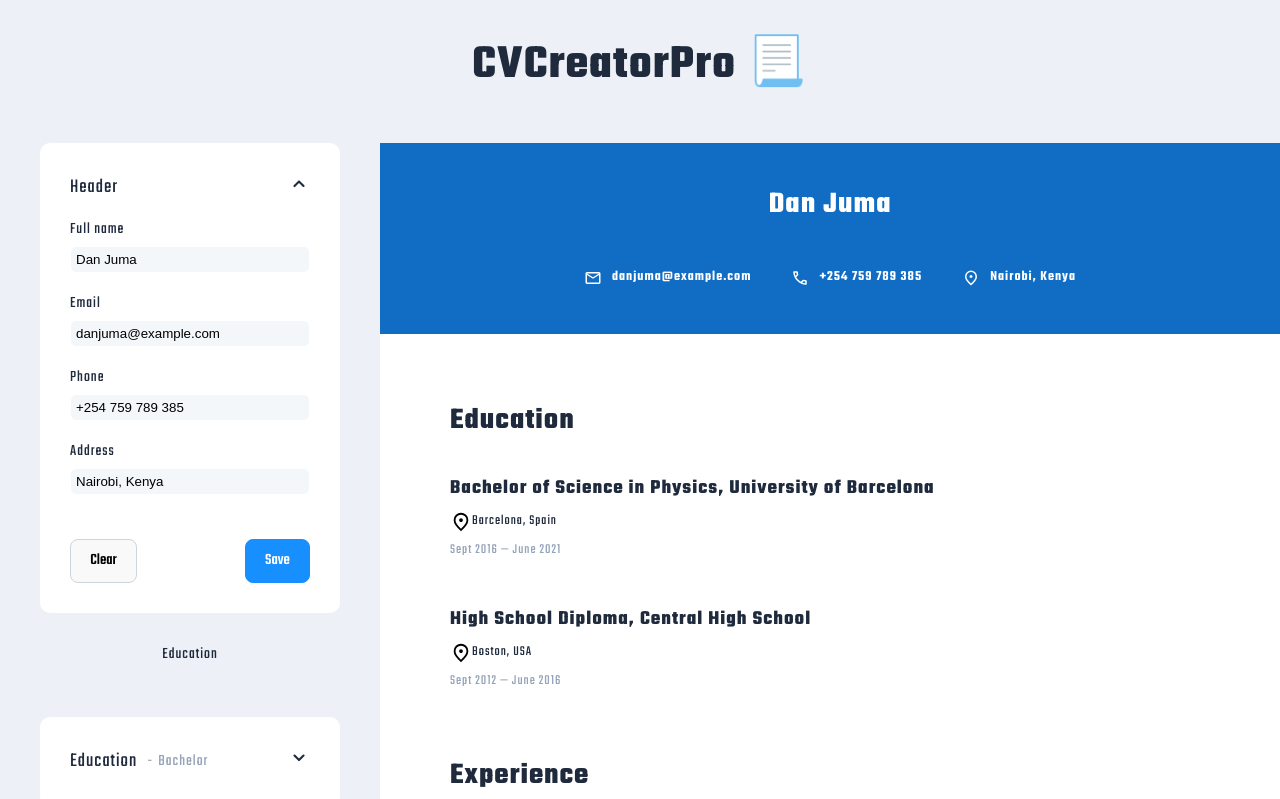
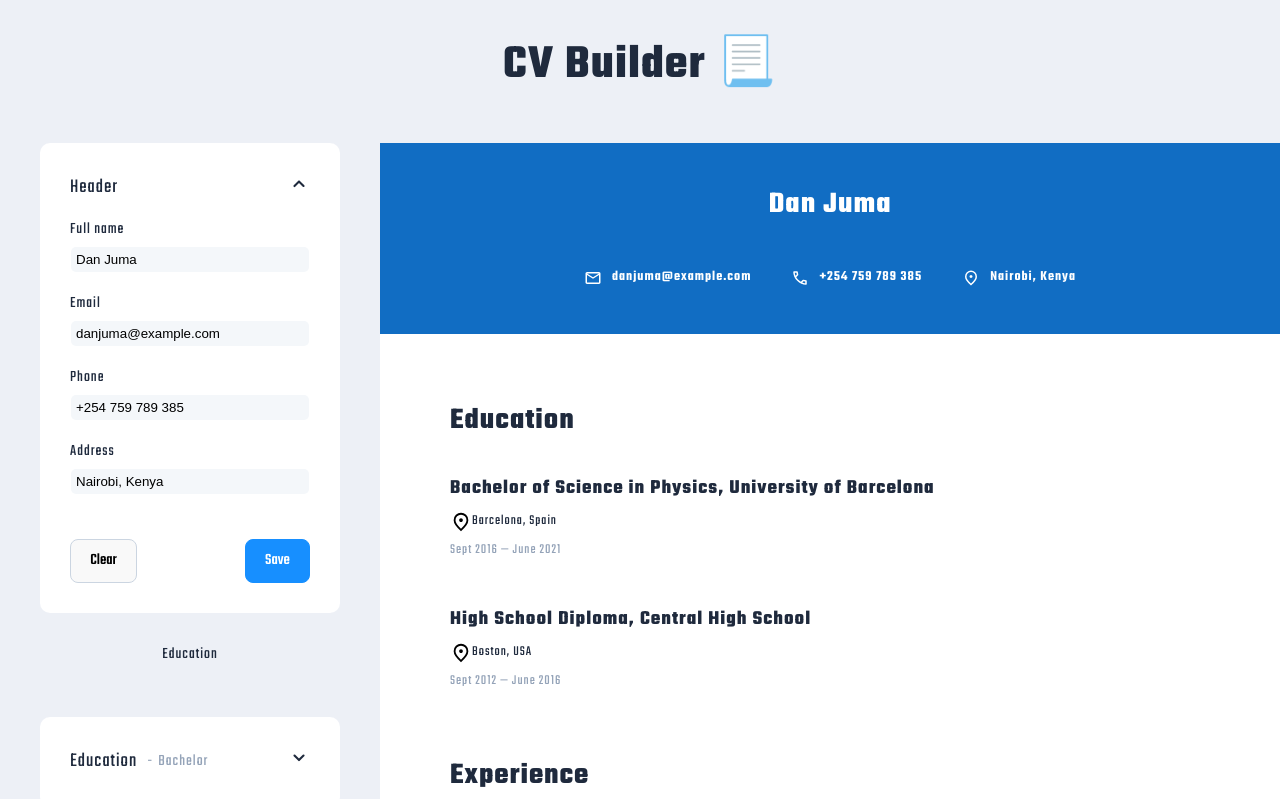
Before and after one commit to nickonyi/CV-Builder, a React (Vite) app: page / in a window 1280 px wide. Shown: the top 799 px of the page. Built offline with nearby package versions, Linux system fonts and the light colour scheme; a web font is replaced by a local one.

Commit message:
Update app title in nav bar

```diff
--- a/src/App.jsx
+++ b/src/App.jsx
@@ -21,7 +21,7 @@ export default function App() {
   return (
     <div className="app-container">
         <div className="nav-bar">
-          <h1>CVCreatorPro 📃</h1>
+          <h1>CV Builder 📃</h1>
         </div>
         <div className="main-content-container">
            <FormDataContext.Provider
```
